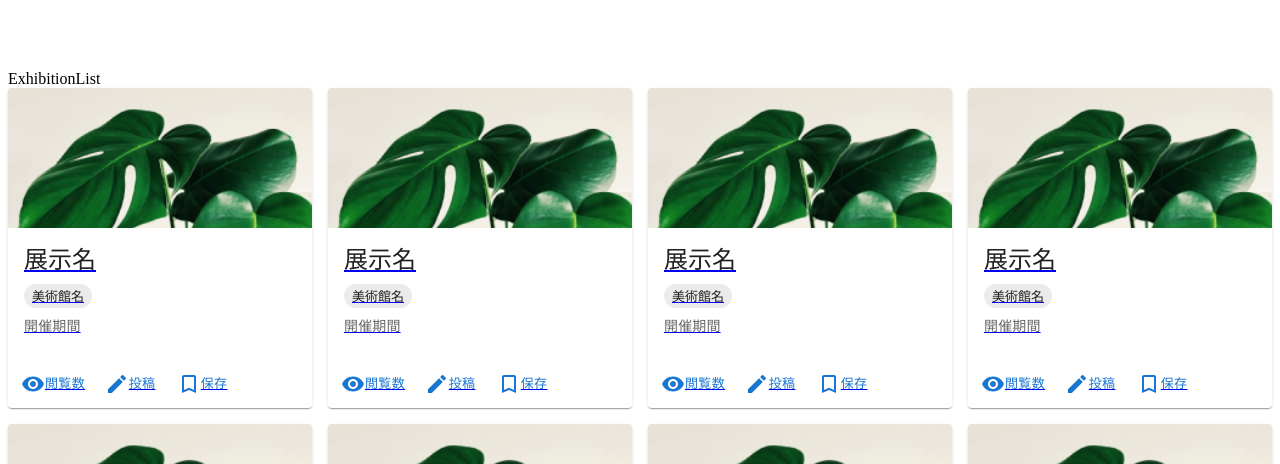
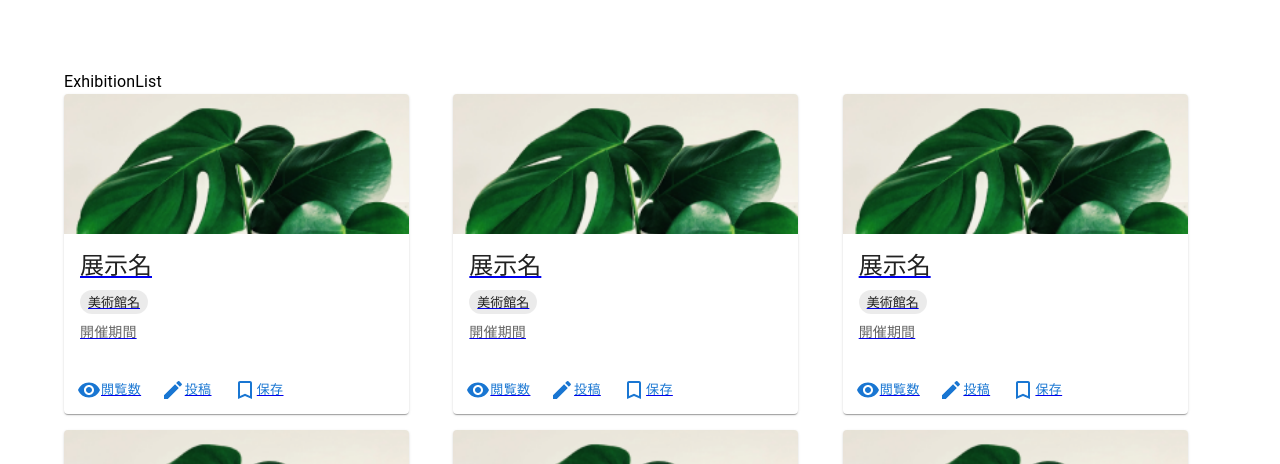
Before and after one commit to monstera3/ato, a React (Create React App) app: page /exhibitions in a window 1280 px wide. Shown: the part 199-663 px from the top of the page. Built offline with nearby package versions, Linux system fonts and the light colour scheme; no server answers.

Commit message:
style: ExhibitionList.tsx css

```diff
--- a/src/components/page/ExhibitionList.tsx
+++ b/src/components/page/ExhibitionList.tsx
@@ -1,4 +1,4 @@
-import { Grid } from '@mui/material';
+import { Container, Grid, Typography } from '@mui/material';
 import { Link } from 'react-router-dom';
 import { ExhibitionCard } from '../model/ExhibitionCard';
 import { getMuseums } from '../../data';
@@ -8,11 +8,11 @@ export const ExhibitionList=()=> {
   const museums = getMuseums();
 
   return(
-    <div>
-      ExhibitionList
+    <Container sx={{ maxWidth: 'md',m:'auto'}}>
+      <Typography>ExhibitionList</Typography>
       <Grid container spacing={2}>
         {museums.map((museum)=>(
-          <Grid item xs={12} sm={6} md={4} lg={3} key={museum.id}>
+          <Grid item xs={12} sm={6} md={4} lg={4} key={museum.id}>
             <Link to={'/museums/'+museum.id}>
               <ExhibitionCard />
             </Link>
@@ -20,6 +20,6 @@ export const ExhibitionList=()=> {
           </Grid>
         ))}
       </Grid>
-    </div>
+    </Container>
   );
 };
--- a/src/components/page/MuseumList.tsx
+++ b/src/components/page/MuseumList.tsx
@@ -10,7 +10,7 @@ export const MuseumList=()=> {
   return(
     <Grid container spacing={2} maxWidth="md" m="auto">
       {museums.map((museum)=>(
-        <Grid item xs={12} sm={6} md={4} lg={4} key={museum.id}>
+        <Grid item xs={12} sm={6} md={6} lg={4} key={museum.id}>
           <Link to={'/museums/'+museum.id}>
             <MuseumCard museum={museum}/>
           </Link>
```
